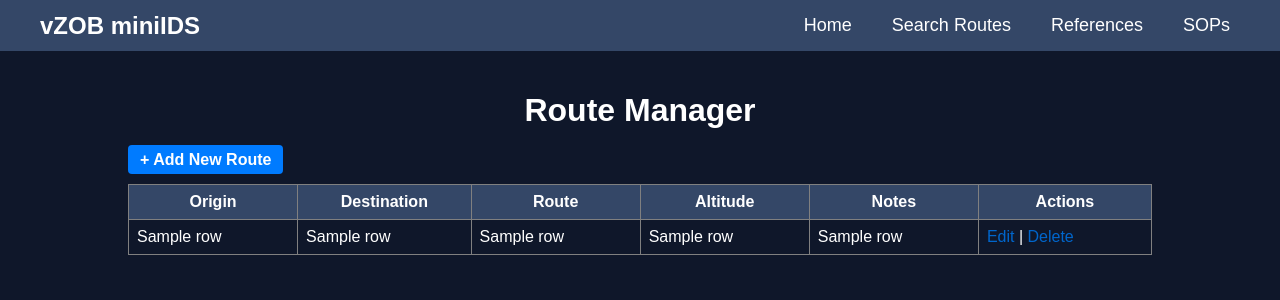
After one commit to alphagolfcharlie/ids-backend, a Flask app: template templates/admin_routes.html in a window 1280 px wide. The commit adds this page. Shown: the top 300 px of the page. Run offline with Flask 3, Linux system fonts and the light colour scheme; the template is opened without the code that fills it: most values are stand-ins (such as "Sample title", 1, 10 or a date in 2020).

Commit message:
1.0.10 admin panel

```diff
--- a/app.py
+++ b/app.py
@@ -1,8 +1,8 @@
-from flask import Flask, redirect, url_for, render_template, request, jsonify, session, json
-import requests
-import re
-import sqlite3
+from flask import Flask, redirect, url_for, render_template, request, jsonify, session, json, Response
+import requests, re, sqlite3
 from datetime import timedelta
+from functools import wraps
+
 app = Flask(__name__)
 
 RUNWAY_FLOW_MAP = {
@@ -101,16 +101,20 @@ def search():
     for row in rows:
         CurrFlow = ''
         isActive = False
+        hasFlows = False
         route_origin = row[0]
         route_notes = row[4]
 
         flow = ''
         if destination in RUNWAY_FLOW_MAP:
+            hasFlows = True
             CurrFlow = get_flow(destination)
-            if CurrFlow.upper() in route_notes.upper():
+            if CurrFlow and CurrFlow.upper() in route_notes.upper():
                 isActive = True
             else:
                 isActive = False
+        else:
+            hasFlows = False
         if origin and origin in route_notes:
             route_origin = origin
 
@@ -122,14 +126,96 @@ def search():
             'altitude': row[3],
             'notes': route_notes,
             'flow':CurrFlow or '',
-            'isActive':isActive
+            'isActive':isActive,
+            'hasFlows':hasFlows
         })
 
     searched = True
     return render_template("search.html", routes=routes, searched=searched)
 
+def check_auth(username, password):
+    return username == 'admin' and password == 'password'
+
+def authenticate():
+    return Response(
+        'Access denied. Provide correct credentials.', 401,
+        {'WWW-Authenticate': 'Basic realm="Login Required"'})
+
+def requires_auth(f):
+    @wraps(f)
+    def decorated(*args, **kwargs):
+        from flask import request
+        auth = request.authorization
+        if not auth or not check_auth(auth.username, auth.password):
+            return authenticate()
+        return f(*args, **kwargs)
+    return decorated
 
 
+@app.route('/admin/routes')
+@requires_auth
+def admin_routes():
+    conn = sqlite3.connect('routes.db')
+    cursor = conn.cursor()
+    cursor.execute("SELECT rowid, * FROM routes ORDER BY origin ASC, destination ASC")
+    rows= cursor.fetchall()
+    conn.close()
+    return render_template("admin_routes.html",routes=rows)
+
+@app.route('/admin/routes/add', methods=['GET', 'POST'])
+@requires_auth
+def add_route():
+    if request.method == 'POST':
+        origin = request.form['origin']
+        destination = request.form['destination']
+        route = request.form['route']
+        altitude = request.form['altitude']
+        notes = request.form['notes']
+
+        conn = sqlite3.connect('routes.db')
+        cursor = conn.cursor()
+        cursor.execute("INSERT INTO routes (origin, destination, route, altitude, notes) VALUES (?, ?, ?, ?, ?)",
+                       (origin, destination, route, altitude, notes))
+        conn.commit()
+        conn.close()
+        return redirect(url_for('admin_routes'))
+    return render_template("edit_route.html", action="Add")
+
+@app.route('/admin/routes/delete/<int:route_id>')
+@requires_auth
+def delete_route(route_id):
+    conn = sqlite3.connect('routes.db')
+    cursor = conn.cursor()
+    cursor.execute("DELETE FROM routes WHERE rowid=?", (route_id,))
+    conn.commit()
+    conn.close()
+    return redirect(url_for('admin_routes'))
+
+
+@app.route('/admin/routes/edit/<int:route_id>', methods=['GET', 'POST'])
+@requires_auth
+def edit_route(route_id):
+    conn = sqlite3.connect('routes.db')
+    cursor = conn.cursor()
+
+    if request.method == 'POST':
+        origin = request.form['origin']
+        destination = request.form['destination']
+        route = request.form['route']
+        altitude = request.form['altitude']
+        notes = request.form['notes']
+        cursor.execute("""
+            UPDATE routes SET origin=?, destination=?, route=?, altitude=?, notes=?
+            WHERE rowid=?
+        """, (origin, destination, route, altitude, notes, route_id))
+        conn.commit()
+        conn.close()
+        return redirect(url_for('admin_routes'))
+
+    cursor.execute("SELECT * FROM routes WHERE rowid=?", (route_id,))
+    row = cursor.fetchone()
+    conn.close()
+    return render_template("edit_route.html", route=row, action="Edit")
 
 
 if __name__ == "__main__":
--- a/static/styles.css
+++ b/static/styles.css
@@ -11,7 +11,7 @@ body {
 
 /* Navbar styles */
 .navbar {
-    background-color: #003366; /* Dark blue background */
+    background-color: #344767; /* Dark blue background */
     padding: 10px 0;
     position: sticky;
     top: 0;
--- /dev/null
+++ b/templates/admin_routes.html
@@ -0,0 +1,46 @@
+{% extends "base.html" %}
+{% block content %}
+
+<h1 style="text-align: center;">Route Manager</h1>
+
+<div style="width: 80%; margin: 0 auto;">
+
+    <!-- Add New Route Button aligned to left -->
+    <div style="text-align: left; margin-bottom: 15px;">
+        <a href="{{ url_for('add_route') }}" style="text-decoration: none; font-weight: bold; padding: 6px 12px; background-color: #007bff; color: white; border-radius: 4px;">+ Add New Route</a>
+    </div>
+
+    <!-- Table centered -->
+    <div style="display: flex; justify-content: center;">
+        <table border="1" cellpadding="8" cellspacing="0" style="border-collapse: collapse; width: 100%;">
+            <thead style="background-color: #344767;">
+                <tr>
+                    <th>Origin</th>
+                    <th>Destination</th>
+                    <th>Route</th>
+                    <th>Altitude</th>
+                    <th>Notes</th>
+                    <th>Actions</th>
+                </tr>
+            </thead>
+            <tbody>
+                {% for row in routes %}
+                <tr>
+                    <td>{{ row[1] }}</td>
+                    <td>{{ row[2] }}</td>
+                    <td>{{ row[3] }}</td>
+                    <td>{{ row[4] }}</td>
+                    <td>{{ row[5] }}</td>
+                    <td>
+                        <a href="{{ url_for('edit_route', route_id=row[0]) }}">Edit</a> |
+                        <a href="{{ url_for('delete_route', route_id=row[0]) }}" onclick="return confirm('Delete this route?');">Delete</a>
+                    </td>
+                </tr>
+                {% endfor %}
+            </tbody>
+        </table>
+    </div>
+
+</div>
+
+{% endblock %}
--- a/templates/base.html
+++ b/templates/base.html
@@ -14,9 +14,9 @@
     <body>
       <nav class="navbar">
         <div class="navbar-container">
-            <a class="navbar-brand" href="#">MySite</a>
+            <a class="navbar-brand" href="#">vZOB miniIDS</a>
             <div class="navbar-links">
-                <a href="/">Home</a>
+                <a href="{{ url_for ('home')}}">Home</a>
                 <a href="/search">Search Routes</a>
                 <a href="refs">References</a>
                 <a href="SOPs">SOPs</a>
--- a/templates/search.html
+++ b/templates/search.html
@@ -19,9 +19,9 @@
         <h2>Matching Routes:</h2>
         <ul>
         {% for route in routes %}
-            <li class="{% if not route.isActive %} inactive-route {% endif %}">
+            <li class="{% if not route.isActive and route.hasFlows %} inactive-route {% endif %}">
                 <strong>{{ route.origin }} → {{ route.destination }}</strong><br>
-                {% if route.isActive %}
+                {% if route.isActive and route.hasFlows %}
                     <span style="background-color: green; color: white; padding: 3px 10px; border-radius: 3px; font-weight: bold;"title="This route is currently active real-world for the selected arrival airport's flow.">Route Active</span>
                 {% endif %}
                 Route: {{ route.route }}
```
Also changed, not shown: templates/edit_route.html (added, +13 -0 lines), routes.db.
